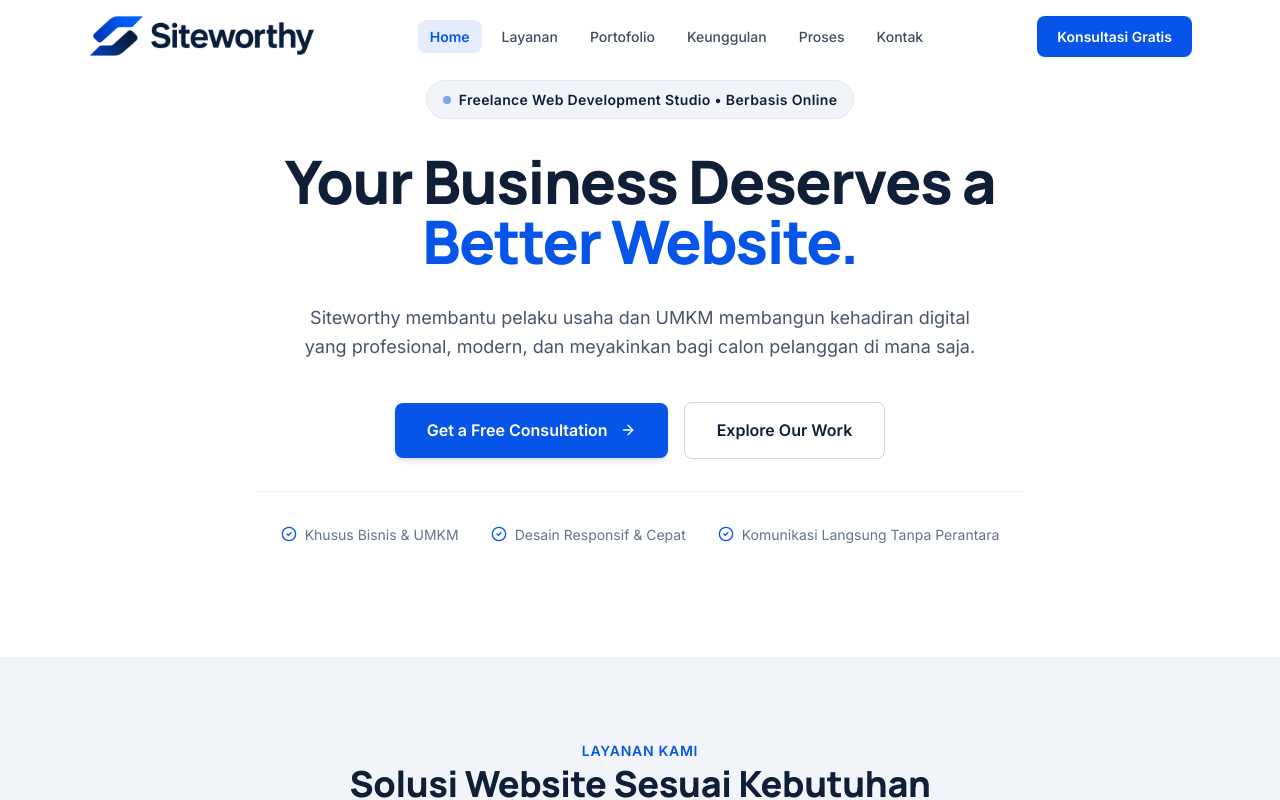
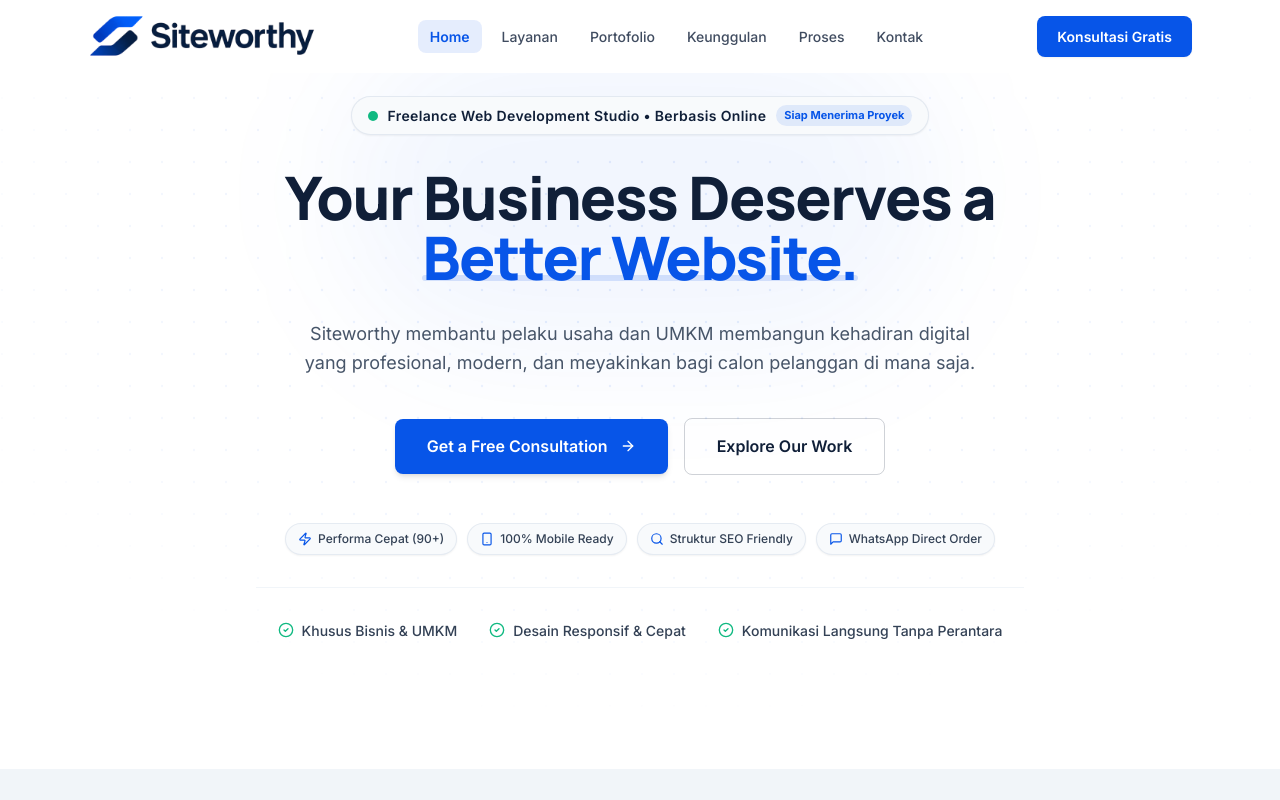
Before and after one commit to JoshuaAustinS09/Siteworthy, a React (Vite) app: page / in a window 1280 px wide. Shown: the top 800 px of the page. Built offline with nearby package versions, Linux system fonts and the light colour scheme.

Commit message:
feat: complete Tahap 1 Hero visual glow-up with dot-grid pattern, live status badge, and floating feature pills (M12)

```diff
--- a/src/components/Hero.tsx
+++ b/src/components/Hero.tsx
@@ -1,4 +1,11 @@
-import { ArrowRight, CheckCircle2 } from "lucide-react";
+import {
+  ArrowRight,
+  CheckCircle2,
+  Zap,
+  Smartphone,
+  Search,
+  MessageSquare,
+} from "lucide-react";
 import { contactConfig } from "../data/contact";
 
 interface HeroProps {
@@ -13,19 +20,72 @@ export default function Hero({ onExploreWork, onConsultation }: HeroProps) {
     "Komunikasi Langsung Tanpa Perantara",
   ];
 
+  const featurePills = [
+    { icon: Zap, label: "Performa Cepat (90+)" },
+    { icon: Smartphone, label: "100% Mobile Ready" },
+    { icon: Search, label: "Struktur SEO Friendly" },
+    { icon: MessageSquare, label: "WhatsApp Direct Order" },
+  ];
+
   return (
     <section
       id="hero"
-      className="relative pt-12 pb-20 md:pt-20 md:pb-28 bg-white overflow-hidden border-b border-brand-gray"
+      className="relative pt-14 pb-20 md:pt-24 md:pb-32 bg-white overflow-hidden border-b border-brand-gray"
       aria-labelledby="hero-heading"
     >
-      <div className="max-w-site mx-auto px-6 md:px-8 lg:px-12">
+      {/* ── Subtle Background Architectural Dot Pattern (Radial Fade) ── */}
+      <div className="absolute inset-0 pointer-events-none opacity-40 select-none overflow-hidden">
+        <svg
+          className="absolute inset-0 w-full h-full"
+          xmlns="http://www.w3.org/2000/svg"
+          aria-hidden="true"
+        >
+          <defs>
+            <pattern
+              id="hero-grid-pattern"
+              width="32"
+              height="32"
+              patternUnits="userSpaceOnUse"
+            >
+              <circle cx="2" cy="2" r="1.2" fill="#0755E8" fillOpacity="0.25" />
+            </pattern>
+            <radialGradient id="hero-radial-mask" cx="50%" cy="35%" r="60%">
+              <stop offset="0%" stopColor="#fff" stopOpacity="1" />
+              <stop offset="65%" stopColor="#fff" stopOpacity="0.5" />
+              <stop offset="100%" stopColor="#fff" stopOpacity="0" />
+            </radialGradient>
+            <mask id="hero-mask">
+              <rect width="100%" height="100%" fill="url(#hero-radial-mask)" />
+            </mask>
+          </defs>
+          <rect
+            width="100%"
+            height="100%"
+            fill="url(#hero-grid-pattern)"
+            mask="url(#hero-mask)"
+          />
+        </svg>
+      </div>
+
+      {/* ── Soft Ambient Background Glow (Sparing, Non-distracting) ── */}
+      <div
+        className="absolute top-1/4 left-1/2 -translate-x-1/2 -translate-y-1/2 w-[600px] h-[320px] bg-brand-blue/5 rounded-full blur-3xl pointer-events-none -z-0"
+        aria-hidden="true"
+      />
+
+      <div className="max-w-site mx-auto px-6 md:px-8 lg:px-12 relative z-10">
         <div className="text-center max-w-3xl mx-auto space-y-6 md:space-y-8">
-          {/* ── Subtitle / Studio Badge ───────────────────── */}
-          <div className="inline-flex items-center gap-2 bg-brand-gray px-4 py-2 rounded-full border border-slate-200">
-            <span className="w-2 h-2 rounded-full bg-brand-blue animate-pulse" />
+          {/* ── Subtitle / Studio Badge with Pulsing Live Status ── */}
+          <div className="inline-flex items-center gap-2.5 bg-slate-50 hover:bg-slate-100/80 px-4 py-2 rounded-full border border-slate-200/90 shadow-sm transition-all duration-200">
+            <span className="relative flex h-2.5 w-2.5" aria-hidden="true">
+              <span className="animate-ping absolute inline-flex h-full w-full rounded-full bg-emerald-400 opacity-75" />
+              <span className="relative inline-flex rounded-full h-2.5 w-2.5 bg-emerald-500" />
+            </span>
             <span className="text-xs md:text-small font-semibold tracking-wide text-brand-navy">
               Freelance Web Development Studio • Berbasis Online
+            </span>
+            <span className="hidden sm:inline-block text-[11px] font-bold px-2 py-0.5 rounded-full bg-brand-blue/10 text-brand-blue">
+              Siap Menerima Proyek
             </span>
           </div>
 
@@ -34,7 +94,14 @@ export default function Hero({ onExploreWork, onConsultation }: HeroProps) {
             id="hero-heading"
             className="text-4xl sm:text-5xl lg:text-6xl font-heading font-extrabold text-brand-navy tracking-tight leading-[1.15]"
           >
-            Your Business Deserves a <span className="text-brand-blue">Better Website.</span>
+            Your Business Deserves a{" "}
+            <span className="text-brand-blue relative inline-block">
+              Better Website.
+              <span
+                className="absolute bottom-1.5 left-0 w-full h-[6px] bg-brand-blue/15 -z-10 rounded-full"
+                aria-hidden="true"
+              />
+            </span>
           </h1>
 
           {/* ── Deskripsi Pendukung ───────────────────────── */}
@@ -50,27 +117,43 @@ export default function Hero({ onExploreWork, onConsultation }: HeroProps) {
               target="_blank"
               rel="noopener noreferrer"
               onClick={onConsultation}
-              className="btn-primary w-full sm:w-auto text-body px-8 py-3.5 shadow-md hover:shadow-lg transition-all"
+              className="btn-primary w-full sm:w-auto text-body px-8 py-3.5 shadow-md hover:shadow-brand-blue/25 hover:shadow-xl hover:-translate-y-0.5 active:translate-y-0 transition-all duration-200"
             >
               <span>Get a Free Consultation</span>
-              <ArrowRight className="w-4 h-4 ml-1" aria-hidden="true" />
+              <ArrowRight className="w-4 h-4 ml-1 transition-transform group-hover:translate-x-1" aria-hidden="true" />
             </a>
 
             <button
               type="button"
               onClick={onExploreWork}
-              className="btn-secondary w-full sm:w-auto text-body px-8 py-3.5"
+              className="btn-secondary w-full sm:w-auto text-body px-8 py-3.5 hover:-translate-y-0.5 active:translate-y-0 transition-all duration-200"
             >
               Explore Our Work
             </button>
           </div>
 
+          {/* ── Feature Pills (Eye-catching Proof Points) ─── */}
+          <div className="pt-4 flex flex-wrap items-center justify-center gap-2.5">
+            {featurePills.map((pill) => {
+              const Icon = pill.icon;
+              return (
+                <div
+                  key={pill.label}
+                  className="inline-flex items-center gap-1.5 px-3 py-1.5 rounded-full bg-slate-50 border border-slate-200/80 text-xs font-medium text-slate-700 shadow-sm hover:border-brand-blue/40 hover:bg-blue-50/50 transition-colors"
+                >
+                  <Icon className="w-3.5 h-3.5 text-brand-blue" aria-hidden="true" />
+                  <span>{pill.label}</span>
+                </div>
+              );
+            })}
+          </div>
+
           {/* ── Trust Points ──────────────────────────────── */}
-          <div className="pt-8 border-t border-slate-100 flex flex-wrap items-center justify-center gap-y-3 gap-x-8 text-small text-slate-500">
+          <div className="pt-8 border-t border-slate-100 flex flex-wrap items-center justify-center gap-y-3 gap-x-8 text-small text-slate-600">
             {trustHighlights.map((point) => (
               <div key={point} className="flex items-center gap-2">
-                <CheckCircle2 className="w-4 h-4 text-brand-blue shrink-0" aria-hidden="true" />
-                <span>{point}</span>
+                <CheckCircle2 className="w-4 h-4 text-emerald-500 shrink-0" aria-hidden="true" />
+                <span className="font-medium text-slate-700">{point}</span>
               </div>
             ))}
           </div>
```
Also changed, not shown: 1 other file (tests, documents, lock files or other folders).
